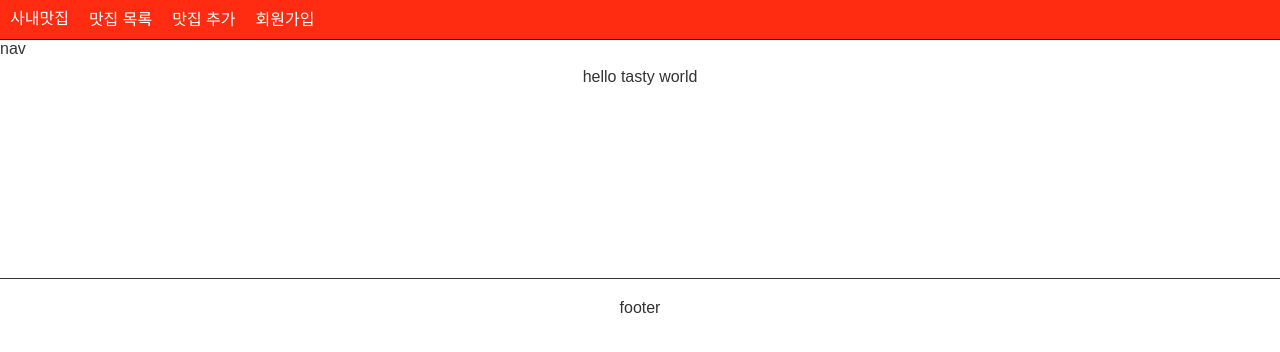
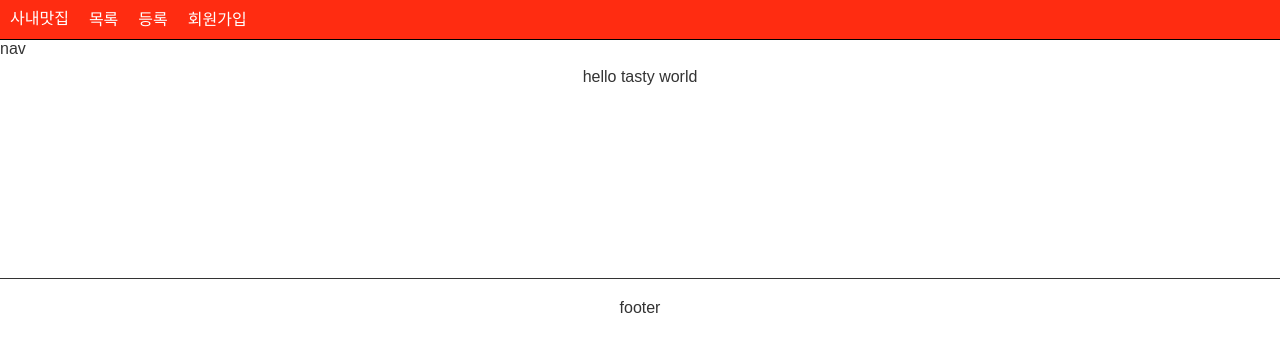
Before and after one commit to tg0825/tasty-react, a React app: page / in a window 1280 px wide. Shown: the top 352 px of the page. Built offline with nearby package versions, Linux system fonts and the light colour scheme.

Commit message:
* 파일명 통일 * 라우트 방식 수정

```diff
--- a/src/Layout/Header.jsx
+++ /dev/null
@@ -1,39 +0,0 @@
-import React from 'react';
-import { Link } from 'react-router-dom';
-
-const gnbList = [
-    {
-        id: 'posts',
-        path: '/posts',
-        label: '맛집 목록',
-    },
-    {
-        id: '추가',
-        path: '/create',
-        label: '맛집 추가',
-    },
-    {
-        id: 'join',
-        path: '/join',
-        label: '회원가입',
-    },
-];
-
-const renderNav = () => {
-    return gnbList.map(item => (
-        <Link className="header--nav" key={item.id} to={item.path}>
-            {item.label}
-        </Link>
-    ));
-};
-
-const header = () => {
-    return (
-        <div className="header">
-            <Link to="/">사내맛집</Link>
-            {renderNav()}
-        </div>
-    );
-};
-
-export default header;
--- /dev/null
+++ b/src/Layout/header.js
@@ -0,0 +1,29 @@
+import React from 'react';
+import { Link } from 'react-router-dom';
+
+import routes from 'Src/routes';
+
+const gnbList = ['shopList', 'add', 'join'];
+
+const renderNav = () => {
+    return gnbList.map(value => {
+        const item = routes.filter(({ id }) => id === value)[0];
+
+        return (
+            <Link className="header--nav" key={item.id} to={item.path}>
+                {item.name}
+            </Link>
+        );
+    });
+};
+
+const header = () => {
+    return (
+        <div className="header">
+            <Link to="/">사내맛집</Link>
+            {renderNav()}
+        </div>
+    );
+};
+
+export default header;
--- a/src/Page/Join.js
+++ b/src/Page/Join.js
@@ -2,7 +2,6 @@ import React from 'react';
 import PropTypes from 'prop-types';
 
 import { Formik, Form, Field, ErrorMessage } from 'formik';
-// import * as Yup from 'yup';
 import Yup from '../localization';
 
 const Join = () => {
--- a/src/Page/Post.js
+++ b/src/Page/shop/detail.js
@@ -1,7 +1,7 @@
 import React from 'react';
 import PropTypes from 'prop-types';
 import { connect } from 'react-redux';
-import * as shopActions from '../modules/shop';
+import * as shopActions from 'Modules/shop';
 import styled from 'styled-components';
 import { Link, Redirect } from 'react-router-dom';
 
--- a/src/Page/Posts.js
+++ b/src/Page/shop/list.js
@@ -1,7 +1,7 @@
 import React from 'react';
 import PropTypes from 'prop-types';
 import { connect } from 'react-redux';
-import * as shopActions from '../modules/shop';
+import * as shopActions from 'Modules/shop';
 import { Link } from 'react-router-dom';
 
 import { Helmet } from 'react-helmet';
--- a/src/actions/index.js
+++ b/src/actions/index.js
@@ -1,4 +1,4 @@
-import * as types from './ActionTypes';
+import * as types from './action-types';
 import axios from 'axios';
 
 export const getPostList = payload => {
--- a/src/index.js
+++ b/src/index.js
@@ -12,7 +12,7 @@ import ReduxThunk from 'redux-thunk';
 
 const store = createStore(modules, applyMiddleware(ReduxThunk));
 
-import App from './App.js';
+import App from './app.js';
 
 ReactDom.render(
     <Provider store={store}>
--- a/src/routes.js
+++ b/src/routes.js
@@ -1,7 +1,8 @@
-import Main from './Page/Main';
-import Posts from './Page/Posts';
-import Post from './Page/Post';
-import Join from './Page/Join';
+import Main from './page/main';
+import Join from './page/join';
+
+import ShopList from './page/shop/list';
+import ShopDetail from './page/shop/detail';
 
 const routes = [
     {
@@ -11,35 +12,35 @@ const routes = [
         component: Main,
     },
     {
-        id: 'posts',
-        name: '목록',
-        path: '/posts',
-        component: Posts,
-    },
-    {
-        id: 'create',
-        name: '쓰기',
-        path: '/create',
-        component: Post,
-    },
-    {
-        id: 'view',
-        name: '상세',
-        path: '/post/:postId',
-        component: Post,
-    },
-    {
-        id: 'edit',
-        name: '수정',
-        path: '/post/:postId/edit',
-        component: Post,
-    },
-    {
         id: 'join',
         name: '회원가입',
         path: '/join',
         component: Join,
     },
+    {
+        id: 'shopList',
+        name: '목록',
+        path: '/shop/list',
+        component: ShopList,
+    },
+    {
+        id: 'add',
+        name: '등록',
+        path: '/shop/add',
+        component: ShopDetail,
+    },
+    {
+        id: 'detail',
+        name: '상세',
+        path: '/shop/:postId',
+        component: ShopDetail,
+    },
+    {
+        id: 'edit',
+        name: '수정',
+        path: '/shop/:postId/detail',
+        component: ShopDetail,
+    },
 ];
 
 export default routes;
--- a/webpack.config.js
+++ b/webpack.config.js
@@ -75,6 +75,8 @@ module.exports = (env, options) => {
         resolve: {
             alias: {
                 Comp: path.resolve(__dirname, 'src/components/'),
+                Modules: path.resolve(__dirname, 'src/modules/'),
+                Src: path.resolve(__dirname, 'src/'),
             },
             extensions: ['.js', '.jsx'],
         },
```
Also changed, not shown: src/App.js (+4 -4 lines), src/actions/action-types.js (renamed from src/actions/ActionTypes.js), src/auth-routers.js (renamed from src/AuthRouters.js).
